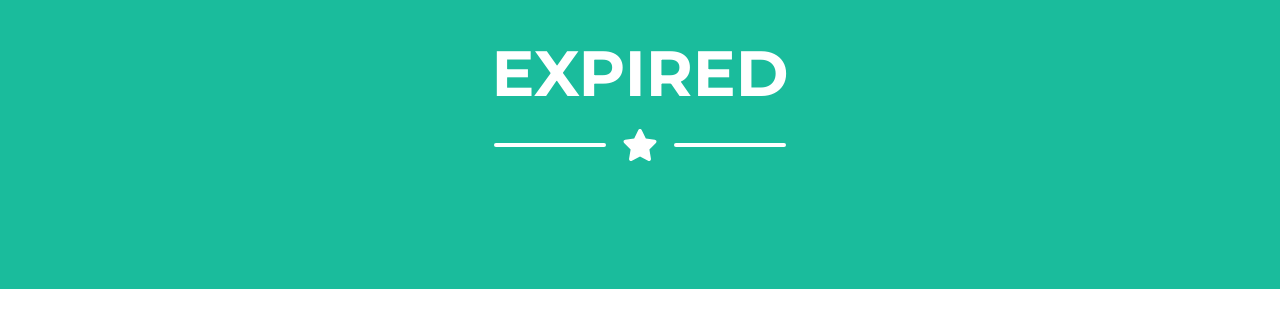
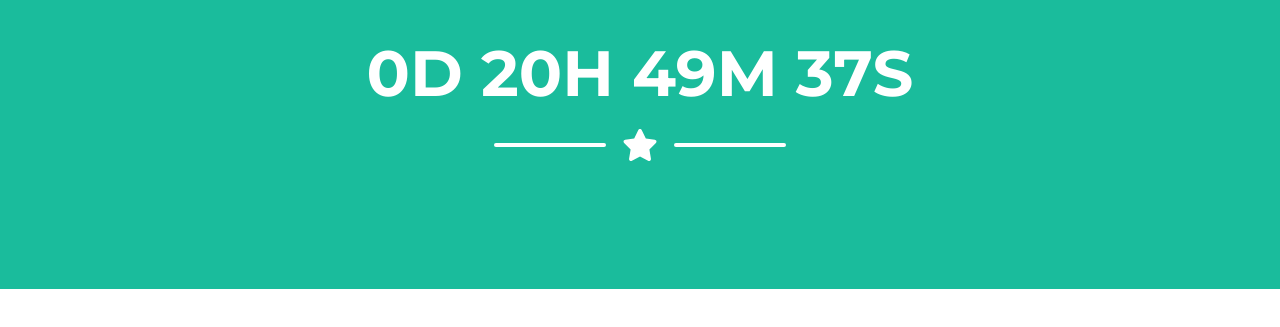
Before and after one commit to nicofaure/countdown, a website: page index.html in a window 1280 px wide. Shown: the part 453-780 px from the top of the page. Drawn offline with nearby package versions, Linux system fonts and the light colour scheme.

Commit message:
Update index.html
some changes

```diff
--- a/index.html
+++ b/index.html
@@ -44,7 +44,7 @@
         <script src="https://cdn.startbootstrap.com/sb-forms-latest.js"></script>
         <script>
             // Set the date we're counting down to
-            var countDownDate = new Date(2023,2,10,20,45).getTime();
+            var countDownDate = new Date(2023,2,13,9,00).getTime();
 
             // Update the count down every 1 second
             var x = setInterval(function() {
```
